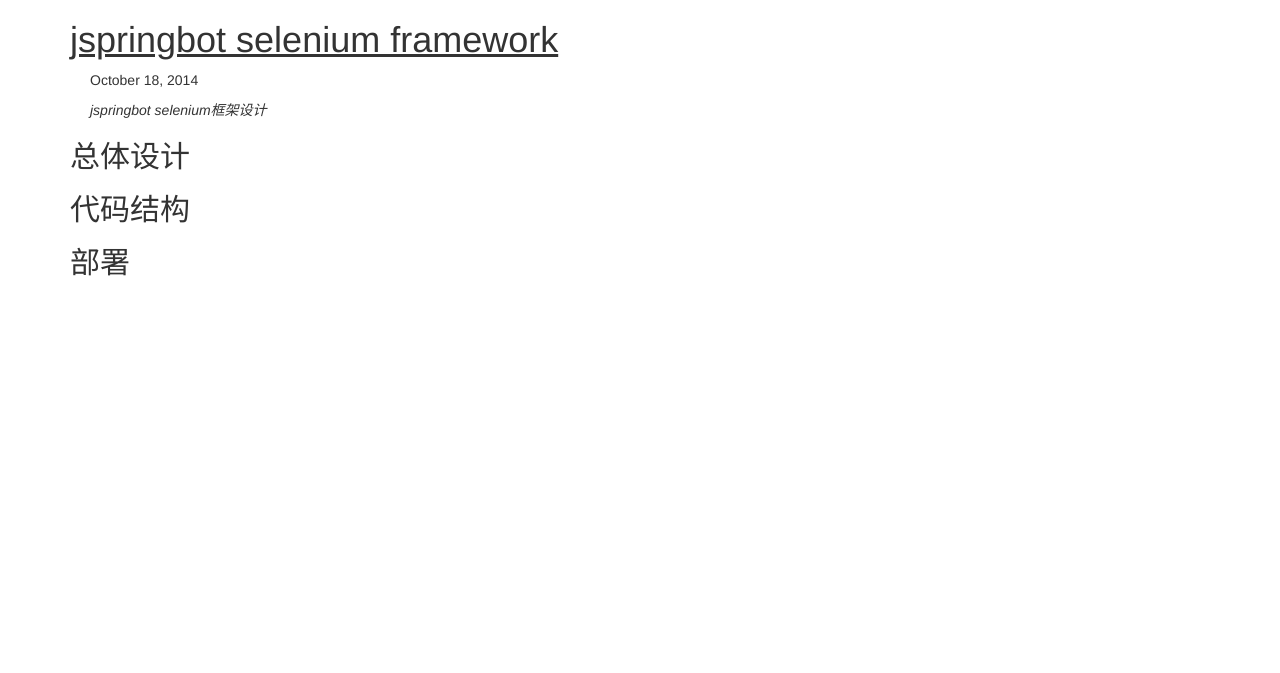
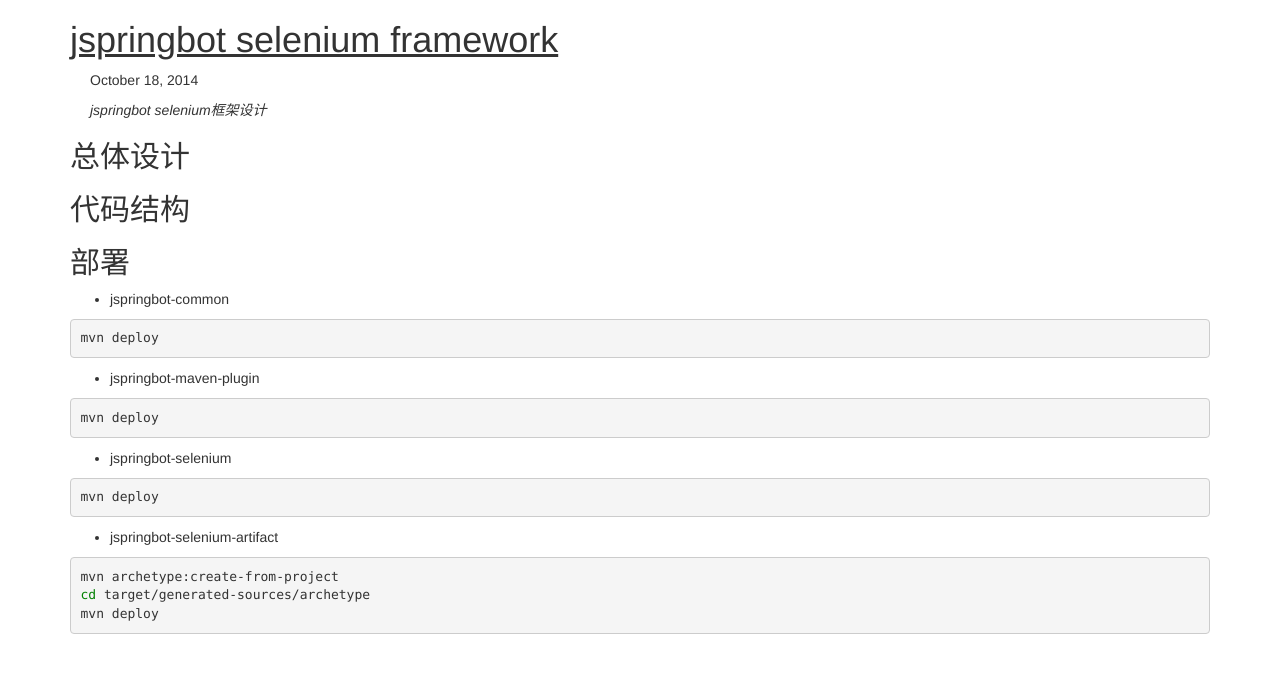
Before and after one commit to yanshuai/blog, a Jekyll site: the page built from _posts/2014-10-18-jspringbot-selenium-framework.md, in a window 1280 px wide. Shown: the top 673 px of the page. Built offline with Jekyll 4.4.1, drawn with Linux system fonts in a browser that asks for light colours; nearby versions of some CDN libraries; Markdown is read by kramdown in place of the engine named in the settings.

Commit message:
更新jspringbot-selenium-framework内容

````diff
--- a/_posts/2014-10-18-jspringbot-selenium-framework.md
+++ b/_posts/2014-10-18-jspringbot-selenium-framework.md
@@ -9,3 +9,28 @@ layout: post
 ## 代码结构
 
 ## 部署
+* jspringbot-common
+
+```sh
+mvn deploy
+```
+
+* jspringbot-maven-plugin
+
+```sh
+mvn deploy
+```
+
+* jspringbot-selenium
+
+```sh
+mvn deploy
+```
+
+* jspringbot-selenium-artifact
+
+```sh
+mvn archetype:create-from-project
+cd target/generated-sources/archetype
+mvn deploy
+```
````
